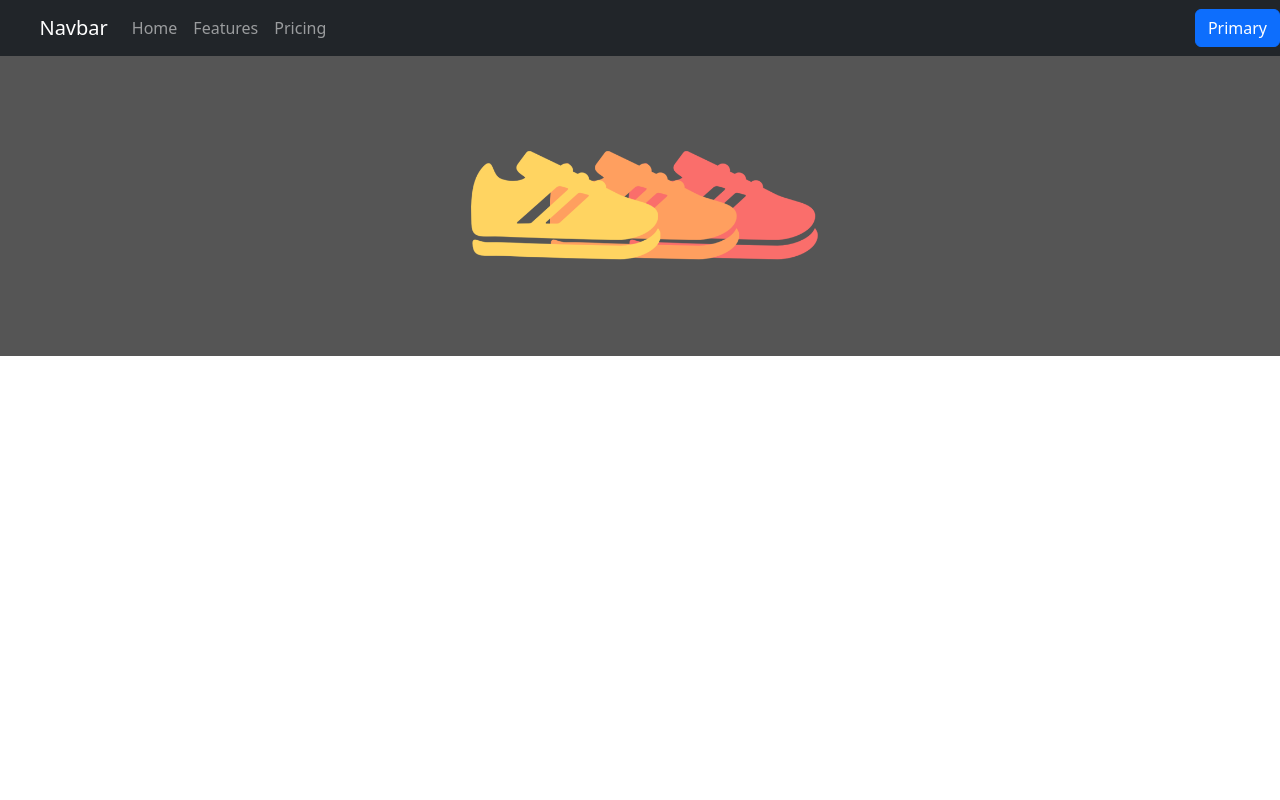
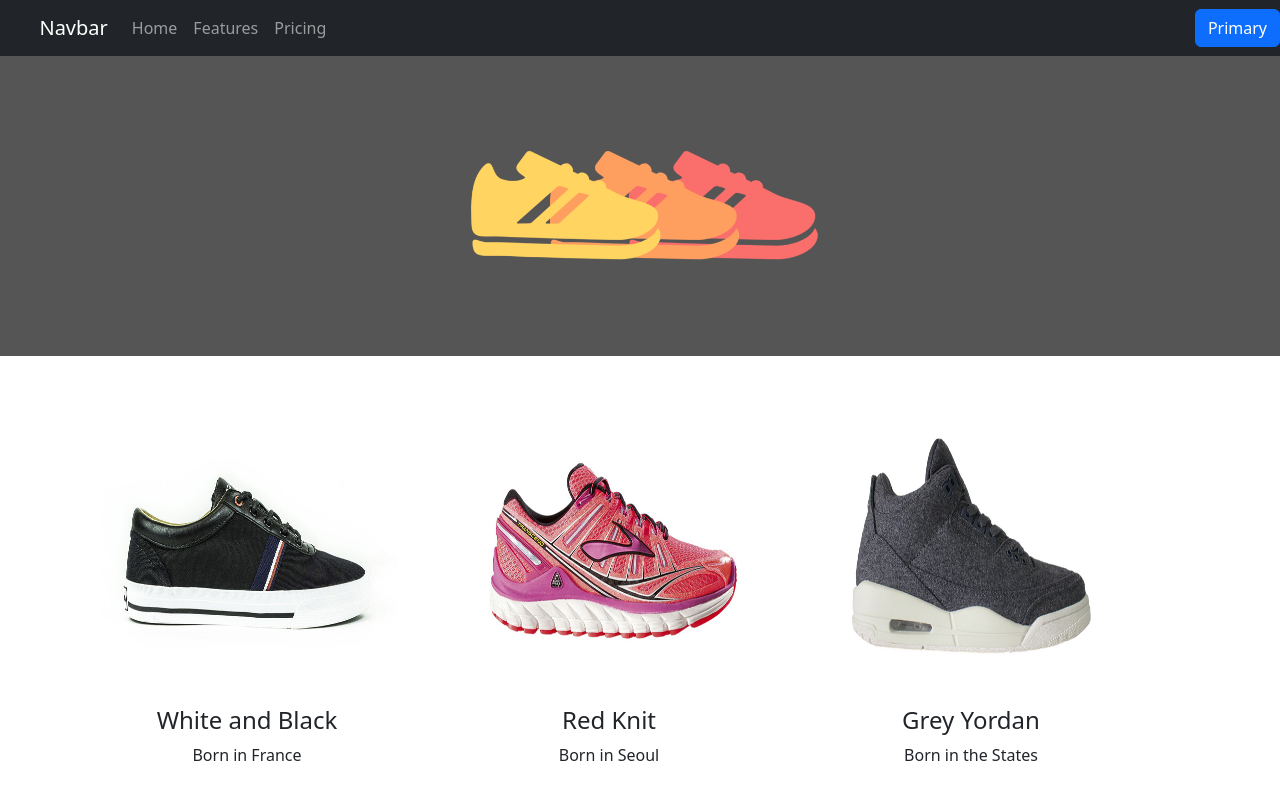
Before and after one commit to junyoungNA/type-todo, a React (Create React App) app: page / in a window 1280 px wide. Shown: the top 800 px of the page. Built offline with nearby package versions, Linux system fonts and the light colour scheme.

Commit message:
상품 데이터

```diff
--- a/src/App.css
+++ b/src/App.css
@@ -6,9 +6,15 @@
 }
 
 .main-container {
+  display: flex;
+  justify-content: center;
   text-align: center;
   margin: 50px auto;
   width: 1200px;
+}
+
+.main-row {
+  margin-right: 50px;
 }
 
 .main-img {
--- a/src/App.tsx
+++ b/src/App.tsx
@@ -9,6 +9,7 @@ import './App.css';
 
 export default function App(): JSX.Element {
   const [shoes, setShoew] = useState(data);
+  console.log(shoes);
   return (
     <div className="App">
       <Navbar bg="dark" variant="dark">
@@ -23,9 +24,11 @@ export default function App(): JSX.Element {
         <Button variant="primary">Primary</Button>
       </Navbar>
       <div className="main-bg"></div>
-      {shoes.map(item => {
-        <Shoes shoes={item} />;
-      })}
+      <Container className="main-container">
+        {shoes.map(item => {
+          return <Shoes key={item.id} shoes={item} />;
+        })}
+      </Container>
     </div>
   );
 }
--- a/src/component/Shoes.tsx
+++ b/src/component/Shoes.tsx
@@ -1,41 +1,20 @@
-import Container from 'react-bootstrap/Container';
 import Row from 'react-bootstrap/Row';
 import Col from 'react-bootstrap/Col';
 import { ShoesTypes } from '../types';
 
 const Shoes: React.FC<ShoesTypes> = ({ shoes }) => {
   return (
-    <Container className="main-container">
     <Row className="main-row">
       <Col className="main-col">
         <img
-            src={process.env.PUBLIC_URL + './img/shoes1.jpeg'}
+          src={process.env.PUBLIC_URL + `./img/shoes${shoes.id + 1}.jpeg`}
           alt=""
           className="main-img"
         />
-          <h4>상품</h4>
-          <p>상품설명</p>
-        </Col>
-        <Col>
-          <img
-            src={process.env.PUBLIC_URL + './img/shoes2.jpeg'}
-            alt=""
-            className="main-img"
-          />
-          <h4>상품</h4>
-          <p>상품설명</p>
-        </Col>
-        <Col>
-          <img
-            src={process.env.PUBLIC_URL + './img/shoes3.jpeg'}
-            alt=""
-            className="main-img"
-          />
-          <h4>상품</h4>
-          <p>상품설명</p>
+        <h4>{shoes.title}</h4>
+        <p>{shoes.content}</p>
       </Col>
     </Row>
-    </Container>
   );
 };
 
```
Lines whose indentation alone changed are shown as unchanged.
